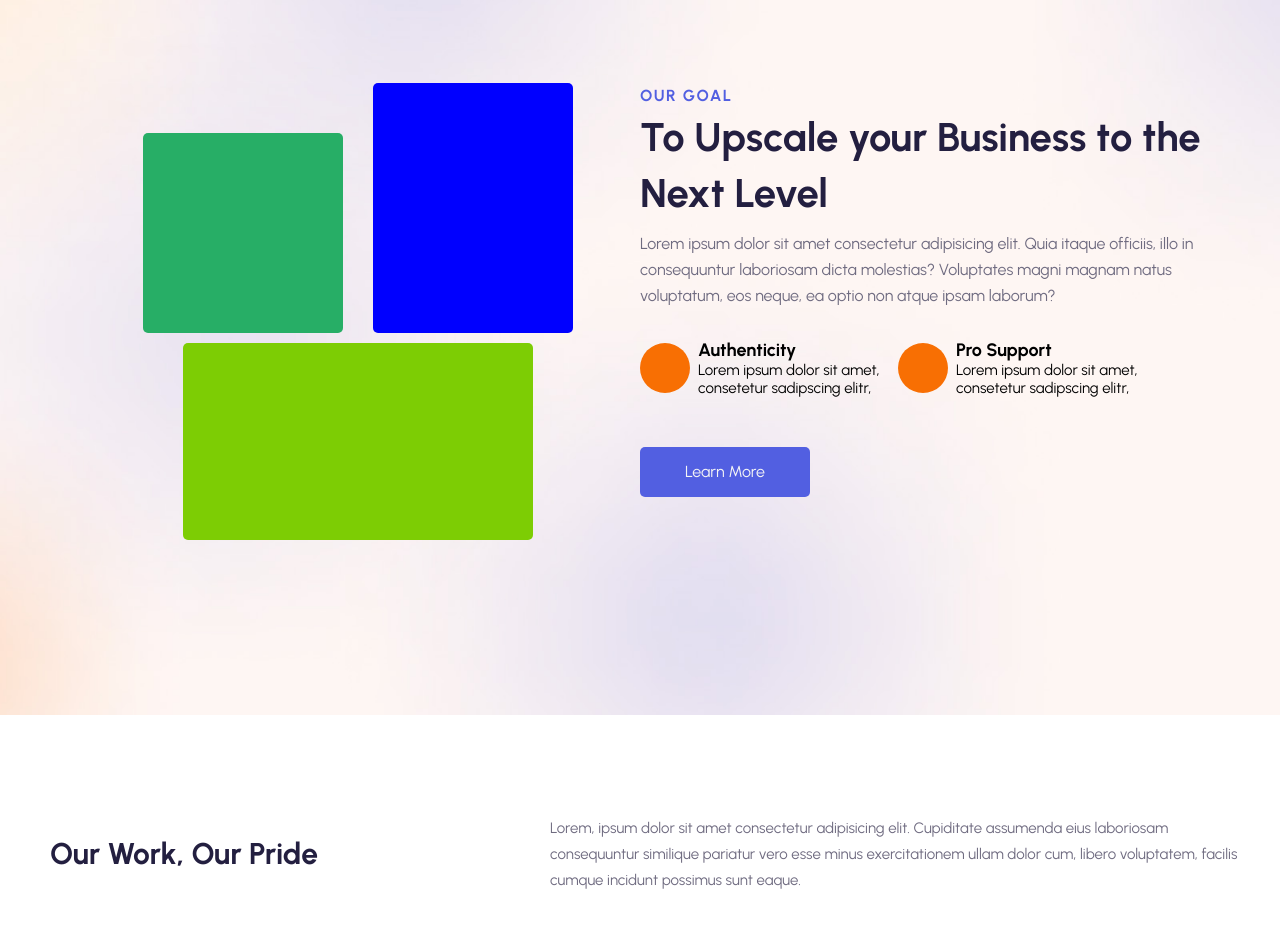
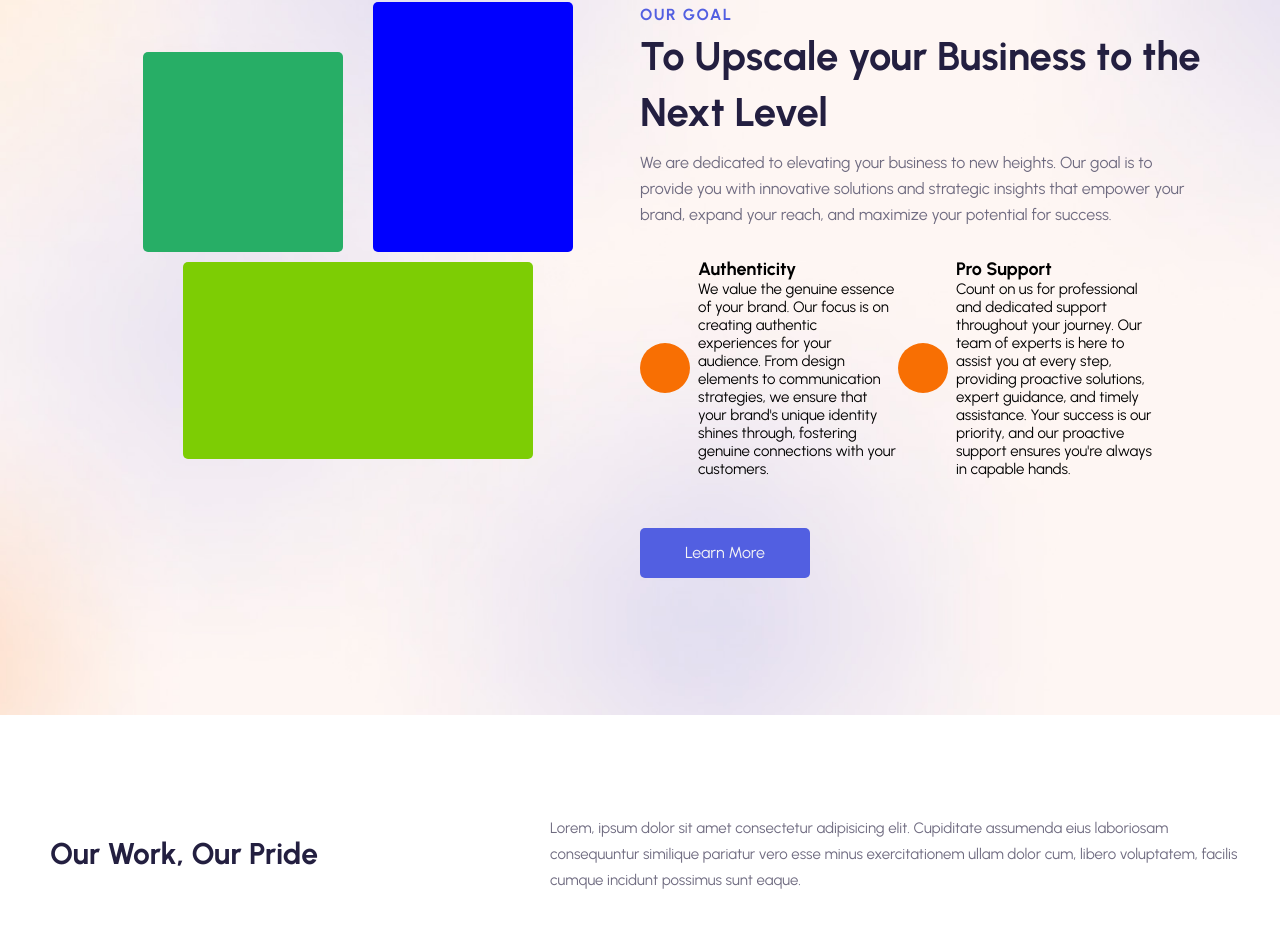
Before and after one commit to M-Ali-Haider/Horizon, a React (Vite) app: page / in a window 1280 px wide. Shown: the part 1905-2846 px from the top of the page. Built offline with nearby package versions, Linux system fonts and the light colour scheme.

Commit message:
added the OurGoal descriptions

```diff
--- a/src/Components/OurGoal.tsx
+++ b/src/Components/OurGoal.tsx
@@ -17,24 +17,21 @@ const OurGoal = () => {
             To Upscale your Business to the Next Level
           </h1>
           <p className="ourgoaltextp">
-            Lorem ipsum dolor sit amet consectetur adipisicing elit. Quia itaque
-            officiis, illo in consequuntur laboriosam dicta molestias?
-            Voluptates magni magnam natus voluptatum, eos neque, ea optio non
-            atque ipsam laborum?
+            We are dedicated to elevating your business to new heights. Our goal is to provide you with innovative solutions and strategic insights that empower your brand, expand your reach, and maximize your potential for success.
           </p>
           <div className="OurGoalicons">
             <div className="OurGoaliconscard">
               <div className="goalicon"></div>
               <div className="goalicontext">
                 <h3>Authenticity</h3>
-                <p>Lorem ipsum dolor sit amet, consetetur sadipscing elitr,</p>
+                <p>We value the genuine essence of your brand. Our focus is on creating authentic experiences for your audience. From design elements to communication strategies, we ensure that your brand's unique identity shines through, fostering genuine connections with your customers.</p>
               </div>
             </div>
             <div className="OurGoaliconscard">
               <div className="goalicon"></div>
               <div className="goalicontext">
                 <h3>Pro Support</h3>
-                <p>Lorem ipsum dolor sit amet, consetetur sadipscing elitr,</p>
+                <p>Count on us for professional and dedicated support throughout your journey. Our team of experts is here to assist you at every step, providing proactive solutions, expert guidance, and timely assistance. Your success is our priority, and our proactive support ensures you're always in capable hands.</p>
               </div>
             </div>
           </div>
```
